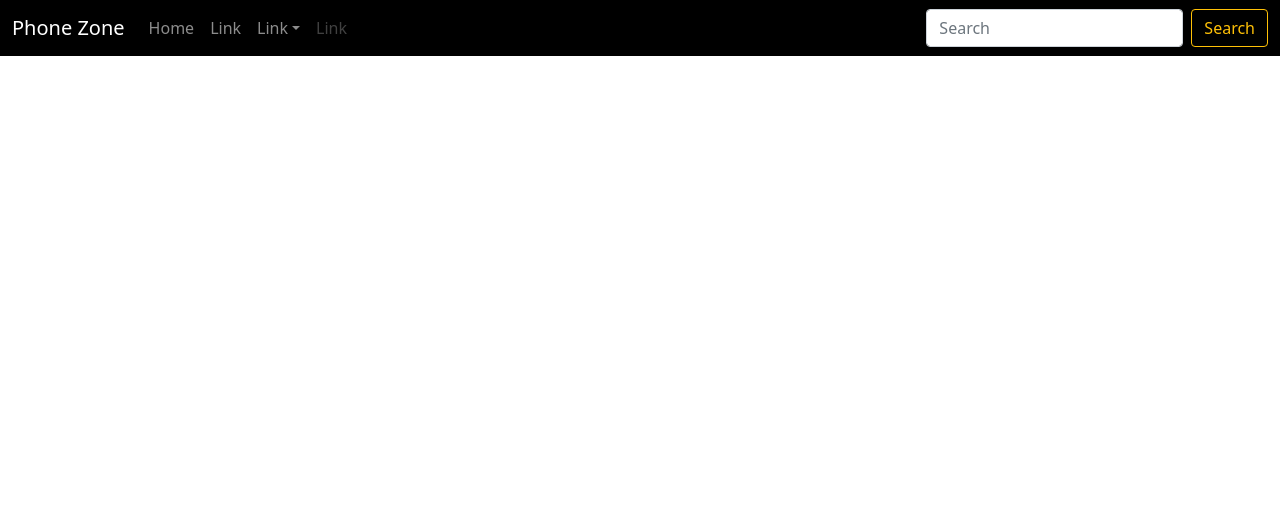
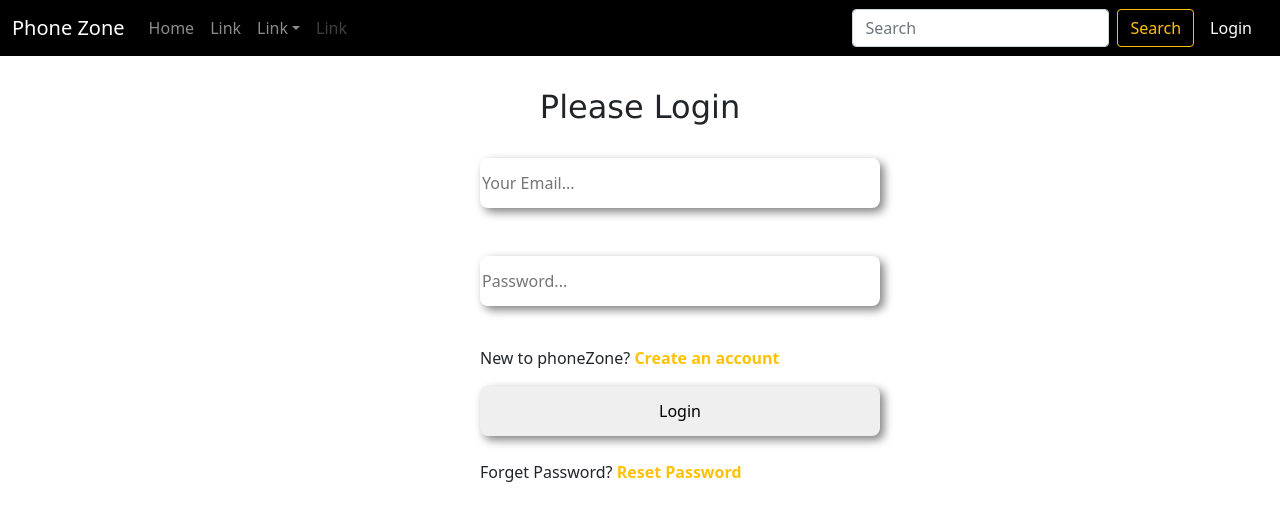
Before and after one commit to mriduldas07/Phone-Zone-, a React (Create React App) app: page /login in a window 1280 px wide. Shown: the top 520 px of the page. Built offline with nearby package versions, Linux system fonts and the light colour scheme; no server answers.

Commit message:
login and register

```diff
--- a/package.json
+++ b/package.json
@@ -7,11 +7,14 @@
     "@testing-library/react": "^13.2.0",
     "@testing-library/user-event": "^13.5.0",
     "bootstrap": "^5.1.3",
+    "firebase": "^9.8.0",
     "react": "^18.1.0",
     "react-bootstrap": "^2.3.1",
     "react-dom": "^18.1.0",
+    "react-firebase-hooks": "^5.0.3",
     "react-router-dom": "^6.3.0",
     "react-scripts": "5.0.1",
+    "react-toastify": "^9.0.1",
     "web-vitals": "^2.1.4"
   },
   "scripts": {
--- a/src/App.js
+++ b/src/App.js
@@ -1,6 +1,8 @@
 import { Route, Routes } from "react-router-dom";
 import Header from "./components/Home/Header/Header";
 import Home from "./components/Home/Home";
+import Login from "./components/Login/Login";
+import Register from "./components/Register/Register";
 
 
 
@@ -11,6 +13,8 @@ function App() {
       <Routes>
         <Route path="/" element={<Home></Home>}></Route>
         <Route path="/home" element={<Home></Home>}></Route>
+        <Route path="/login" element={<Login></Login>}></Route>
+        <Route path="/register" element={<Register></Register>}></Route>
       </Routes>
     </div>
   );
--- a/src/components/Home/Header/Header.js
+++ b/src/components/Home/Header/Header.js
@@ -1,8 +1,16 @@
+import { signOut } from 'firebase/auth';
 import React from 'react';
 import { Button, Container, Form, FormControl, Nav, Navbar, NavDropdown } from 'react-bootstrap';
+import { useAuthState } from 'react-firebase-hooks/auth';
 import { Link } from 'react-router-dom';
+import auth from '../../../firebase.init';
 
 const Header = () => {
+  const [user] = useAuthState(auth);
+
+  const handleLogOut = e =>{
+    signOut(auth);
+  }
     return (
         <div>
             <Navbar sticky='top' style={{backgroundColor: 'black', color: 'white'}} variant='dark'  expand="lg">
@@ -39,12 +47,12 @@ const Header = () => {
         <Button variant="outline-warning">Search</Button>
       </Form>
     </Navbar.Collapse>
-    {/* {
+    {
       user?
       <Nav.Link onClick={handleLogOut} as={Link} to={`/login`} style={{color: 'red'}} >Log Out</Nav.Link>
       :
       <Nav.Link as={Link} to={`/login`} style={{color: 'white'}} >Login</Nav.Link>
-    } */}
+    }
   </Container>
 </Navbar>
         </div>
--- /dev/null
+++ b/src/components/Login/Login.css
@@ -0,0 +1,13 @@
+.login-form h2{
+    text-align: center;
+    font-family: 'Lucida Sans', 'Lucida Sans Regular', 'Lucida Grande', 'Lucida Sans Unicode', Geneva, Verdana, sans-serif;
+    margin: 2rem 0;
+}
+.login-form input{
+    display: block;
+    width: 400px;
+    height: 50px;
+    border: none;
+    border-radius: 8px;
+    box-shadow: 4px 4px 10px gray;
+}
--- /dev/null
+++ b/src/components/Login/Login.js
@@ -0,0 +1,78 @@
+import React, { useState } from 'react';
+import { useSendPasswordResetEmail, useSignInWithEmailAndPassword } from 'react-firebase-hooks/auth';
+import { useLocation, useNavigate } from 'react-router-dom';
+import { toast, ToastContainer } from 'react-toastify';
+import auth from '../../firebase.init';
+import './Login.css'
+
+const Login = () => {
+    const [email, setEmail] = useState('');
+    const [password, setPassword] = useState('');
+    const navigate = useNavigate();
+
+    const navigateToRegister = e =>{
+        navigate('/register')
+    }
+    const [
+        signInWithEmailAndPassword,
+        user,
+        loading,
+        error
+    ] = useSignInWithEmailAndPassword(auth);
+
+    const [ sendPasswordResetEmail, sending] = useSendPasswordResetEmail(auth);
+
+    const location = useLocation();
+    let from = location?.state?.from?.pathname || "/";
+
+
+
+
+
+    const handleEmailBlur = e =>{
+        setEmail(e.target.value);
+    }
+
+    const handlePasswordBlur = e =>{
+        setPassword(e.target.value);
+    }
+
+    const handleSubmitForLogin = e =>{
+        e.preventDefault();
+        signInWithEmailAndPassword(email, password);
+    }
+
+    if (user) {
+        navigate(from, {replace: true});
+    }
+    const sendEmailToResetPassword = async () =>{
+        if(email){
+            await sendPasswordResetEmail(email);
+            toast("Sent email to reset password");
+        }
+        else{
+            toast("Please input email first");
+        }
+    }
+    return (
+        <div className='login-form w-25 mx-auto'>
+            <h2>Please Login</h2>
+            <form onSubmit={handleSubmitForLogin}>
+                <input onBlur={handleEmailBlur} type="email" name="email" placeholder='Your Email...' id="" required/>
+                <br />
+                <br />
+                <input onBlur={handlePasswordBlur} type="password" name="password" placeholder='Password...' id="" required/>
+                <br />
+                <p style={{color: 'red'}}>{error?.message}</p>
+
+                <p>New to phoneZone?<span className='text-warning' style={{cursor: 'pointer', fontWeight: 700}} onClick={navigateToRegister}> Create an account</span></p>
+                <input type="submit" value="Login" />
+                <br />
+                <p>Forget Password?<span className='text-warning' style={{cursor: 'pointer', fontWeight: 700}} onClick={sendEmailToResetPassword}> Reset Password</span></p>
+            </form>
+            <ToastContainer />
+        </div>
+    );
+};
+
+export default Login;
--- /dev/null
+++ b/src/components/Register/Register.js
@@ -0,0 +1,69 @@
+import React, { useState } from 'react';
+import { useCreateUserWithEmailAndPassword, useUpdateProfile } from 'react-firebase-hooks/auth';
+import { useNavigate } from 'react-router-dom';
+import auth from '../../firebase.init';
+
+const Register = () => {
+    const [email, setEmail] = useState('');
+    const [password, setPassword] = useState('');
+    const [error, setError] = useState('');
+    const [confirmPassword, setConfirmPassword] = useState('');
+    const navigate = useNavigate();
+    const navigateToLogin = e =>{
+        navigate('/login')
+    }
+    const [ createUserWithEmailAndPassword
+            ] = useCreateUserWithEmailAndPassword(auth, {sendEmailVerification: true});
+    const [updateProfile,
+            updating,
+        ] = useUpdateProfile(auth);
+
+
+
+        const handleEmailBlur = e =>{
+            setEmail(e.target.value);
+        }
+        const handlePasswordBlur = event =>{
+            setPassword(event.target.value);
+        }
+        const handleConfirmPasswordBlur = event =>{
+            setConfirmPassword(event.target.value);
+        }
+
+        const handleRegisterOnSubmit = async e =>{
+            e.preventDefault();
+            if (password !== confirmPassword) {
+                setError("Password and Confirm Password must be matched!!!");
+                return;
+            }
+            if (password.length < 6) {
+                setError('Password must be 6 digits');
+                return;
+            }
+            await createUserWithEmailAndPassword(email, password);
+            await updateProfile({email: email});
+            navigate('/login');
+    }
+    return (
+        <div className='login-form w-25 mx-auto'>
+            <h2>Please Register</h2>
+            <form onSubmit={handleRegisterOnSubmit}>
+                <input onBlur={handleEmailBlur} type="email" name="email" placeholder='Your Email...' id="" required/>
+                <br />
+                <br />
+                <input onBlur={handlePasswordBlur} type="password" name="password" placeholder='Password...' id="" required/>
+                <br />
+                <br />
+                <input onBlur={handleConfirmPasswordBlur} type="password" name="confirm-password" placeholder='Confirm Password...' id="" required/>
+                <br />
+                <p style={{color: 'red'}}>{error}</p>
+                <p>Already have an account?<span style={{cursor: 'pointer', fontWeight: 700}} className='text-warning text-decoration-none' onClick={navigateToLogin}> Login</span></p>
+                <input type="submit" value="Register" />
+            </form>
+            <br />
+
+        </div>
+    );
+};
+
+export default Register;
--- /dev/null
+++ b/src/firebase.init.js
@@ -0,0 +1,26 @@
+// Import the functions you need from the SDKs you need
+import { initializeApp } from "firebase/app";
+import { getAuth } from "firebase/auth";
+import { getAnalytics } from "firebase/analytics";
+// TODO: Add SDKs for Firebase products that you want to use
+// https://firebase.google.com/docs/web/setup#available-libraries
+
+// Your web app's Firebase configuration
+// For Firebase JS SDK v7.20.0 and later, measurementId is optional
+const firebaseConfig = {
+  apiKey: "AIzaSyCA3jaci6-_ipQi56GFEloXAKX3pu_mJ4E",
+  authDomain: "assignment-11-client-ff819.firebaseapp.com",
+  projectId: "assignment-11-client-ff819",
+  storageBucket: "assignment-11-client-ff819.appspot.com",
+  messagingSenderId: "1017686021843",
+  appId: "1:1017686021843:web:b3879760aa5cd8e8942626",
+  measurementId: "G-T7S29HSDW9"
+};
+
+// Initialize Firebase
+const app = initializeApp(firebaseConfig);
+const analytics = getAnalytics(app);
+
+const auth = getAuth(app);
+
+export default auth;
```
Also changed, not shown: 1 other file (tests, documents, lock files or other folders).
